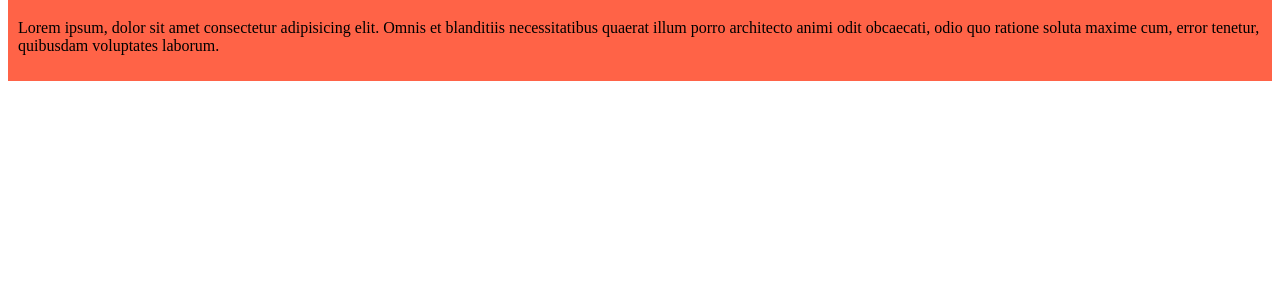
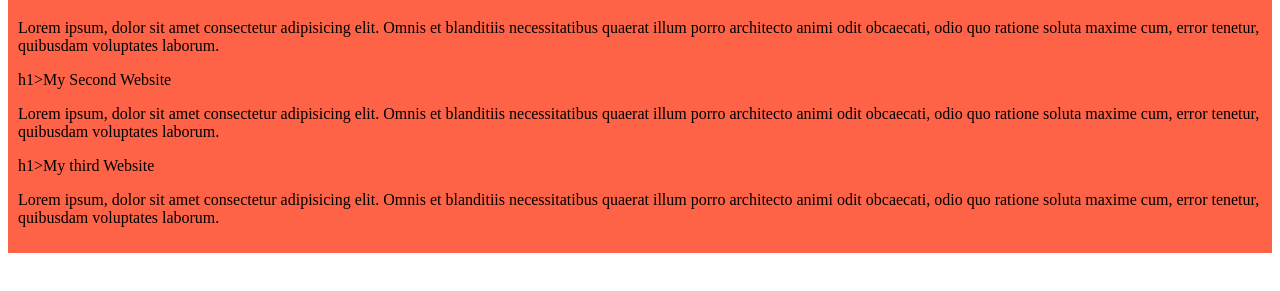
Before and after one commit to Ancishan/my-simple-website, a plain HTML site: page index.html in a window 1280 px wide. Shown: the part 79-370 px from the top of the page. Drawn offline with Linux system fonts and the light colour scheme.

Commit message:
added the second & third para

```diff
--- a/index.html
+++ b/index.html
@@ -11,6 +11,14 @@
         <p>
             Lorem ipsum, dolor sit amet consectetur adipisicing elit. Omnis et blanditiis necessitatibus quaerat illum porro architecto animi odit obcaecati, odio quo ratione soluta maxime cum, error tenetur, quibusdam voluptates laborum.
         </p>
+        h1>My Second Website</h1>
+        <p>
+            Lorem ipsum, dolor sit amet consectetur adipisicing elit. Omnis et blanditiis necessitatibus quaerat illum porro architecto animi odit obcaecati, odio quo ratione soluta maxime cum, error tenetur, quibusdam voluptates laborum.
+        </p>
+        h1>My third Website</h1>
+        <p>
+            Lorem ipsum, dolor sit amet consectetur adipisicing elit. Omnis et blanditiis necessitatibus quaerat illum porro architecto animi odit obcaecati, odio quo ratione soluta maxime cum, error tenetur, quibusdam voluptates laborum.
+        </p>
     </div>
 </body>
 </html>
```
